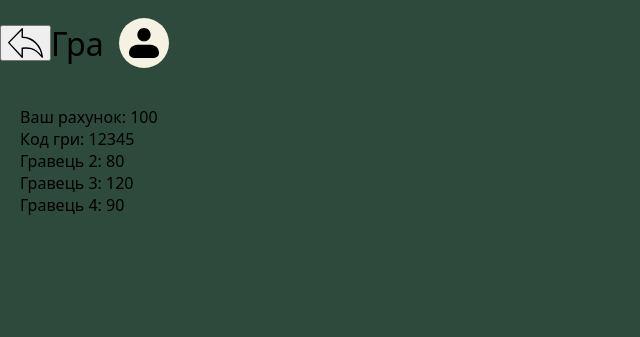
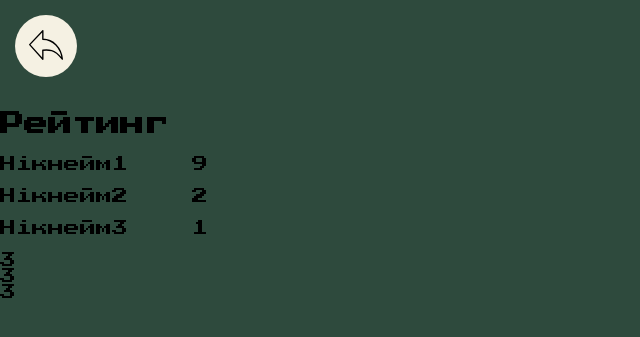
Before and after one commit to Na1usnuk/Bridge-Online, a Python web app: template web/templates/game.html in a window 1280 px wide. Shown: the top 337 px of the page, without its empty margins (0-640 px from the left). Run offline with Jinja, Linux system fonts and the light colour scheme; the template is opened without the code that fills it, so the values that code supplies are empty.

Commit message:
Update game.html

```diff
--- a/web/templates/game.html
+++ b/web/templates/game.html
@@ -1,74 +1,78 @@
 <!DOCTYPE html>
 <html lang="uk">
+
 <head>
   <meta charset="UTF-8">
   <meta name="viewport" content="width=device-width, initial-scale=1.0">
+  <link rel="preconnect" href="https://fonts.googleapis.com" />
+  <link rel="preconnect" href="https://fonts.gstatic.com" crossorigin />
+  <link
+    href="https://fonts.googleapis.com/css2?family=Inter:ital,opsz,wght@0,14..32,100..900;1,14..32,100..900&family=Karla:ital,wght@0,200..800;1,200..800&family=Press+Start+2P&display=swap"
+    rel="stylesheet" />
+  <link rel="stylesheet" href="styles.css">
+  <link rel="stylesheet" href="styleguide.css">
+  <link rel="stylesheet" href="game.css">
   <title>Гра</title>
-    <link rel="stylesheet" href="styles.css">
 </head>
+
 <body>
-    <header class="header">
-        <button id="back-button" class="button game-header__back-button">
+  <div class="game-container">
+    <header class="header-game">
+      <button id="back-button" class="back-button">
+        <a href="index.html">
           <img src="assets/icons/arrow-left.svg" alt="Назад" class="button__icon">
+        </a>
       </button>
-        <h1 class="header__title">Гра</h1>
-        <div class="header__profile">
-            <button id="profile-button" class="button button--icon">
-                <img src="assets/icons/profile.svg" alt="Профіль" class="button__icon">
-            </button>
+      <!-- Рейтинг -->
+      <div class="rating">
+        <h2 class="rating-title">Рейтинг</h2>
+        <div class="rating-content">
+          <p>Нікнейм1&nbsp;&nbsp;&nbsp;&nbsp;9</p>
+          <p>Нікнейм2&nbsp;&nbsp;&nbsp;&nbsp;2</p>
+          <p>Нікнейм3&nbsp;&nbsp;&nbsp;&nbsp;1</p>
+        </div>
       </div>
     </header>
-    <main class="main game-main">
-        <div class="game-container">
-            <div class="game-info">
-                <div class="game-player">Ваш рахунок: 100</div>
-                <div class="game-code">Код гри: 12345</div>
+    <div class="top-player">
+      <div class="player-card">3</div>
+    </div>
+    <div class="game-wrapper">
+      <!-- Лівий гравець -->
+      <div class="left-player">
+        <div class="player-card">3</div>
       </div>
 
+      <!-- Ігрове поле -->
       <div class="game-field">
-                <div class="game-opponent game-opponent-left">
-                    <div class="game-opponent-name">Гравець 2: 80</div>
-                    <div class="game-opponent-cards">
-                        <div class="game-card flipped"></div>
-                        <div class="game-card flipped"></div>
+        <!-- Основний ігровий стіл -->
+        <div class="main-game-area">
+          <!-- Центральна частина -->
+          <div class="center-area">
+            <div class="deck">
+              <div class="vertical-section"></div>
+            </div>
+            <div class="thrown-cards">
+              <div class="vertical-section"></div>
+            </div>
+            <div>
             </div>
           </div>
 
-                <div class="game-opponent game-opponent-top">
-                    <div class="game-opponent-name">Гравець 3: 120</div>
-                    <div class="game-opponent-cards">
-                        <div class="game-card flipped"></div>
-                        <div class="game-card flipped"></div>
+        </div>
+        <div class="horizontal-row">
+          <div class="rectangle"></div>
+          <div class="rectangle"></div>
+          <div class="rectangle"></div>
+          <div class="rectangle"></div>
+          <div class="rectangle"></div>
         </div>
       </div>
-
-                <div class="game-center">
-                        <div class="card" data-suit="heart" data-value="8"></div>
-                </div>
-
-                <div class="game-opponent game-opponent-right">
-                    <div class="game-opponent-name">Гравець 4: 90</div>
-                    <div class="game-opponent-cards">
-                        <div class="game-card flipped"></div>
-                        <div class="game-card flipped"></div>
+      <!-- Правий гравець -->
+      <div class="right-player">
+        <div class="player-card">3</div>
       </div>
     </div>
+  </div>
+</body>
 
-                <div class="game-deck">
-                    <div class="game-card flipped"></div>
-                </div>
-            </div>
-
-            <div class="game-player-cards">
-                <div class="card" data-suit="heart" data-value="A"></div>
-  <div class="card" data-suit="club" data-value="2"></div>
-  <div class="card" data-suit="heart" data-value="K"></div>
-  <div class="card" data-suit="spade" data-value="9"></div>
-  <div class="card" data-suit="club" data-value="J"></div>
-            </div>
-        </div>
-    </main>
-    <script src="script.js"></script>
-    <script src="game.js"></script>
-</body>
 </html>
```
Lines whose indentation alone changed are shown as unchanged.
